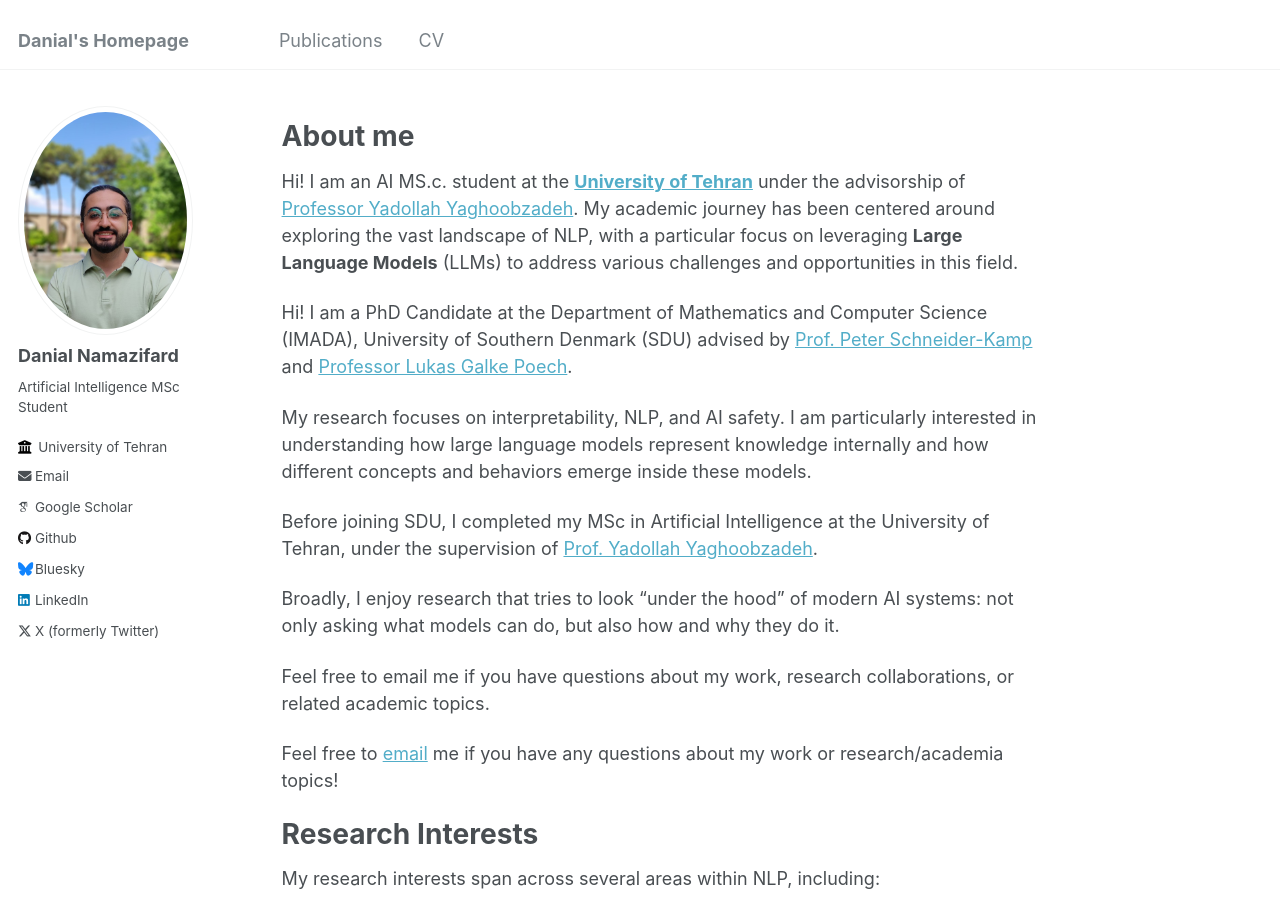
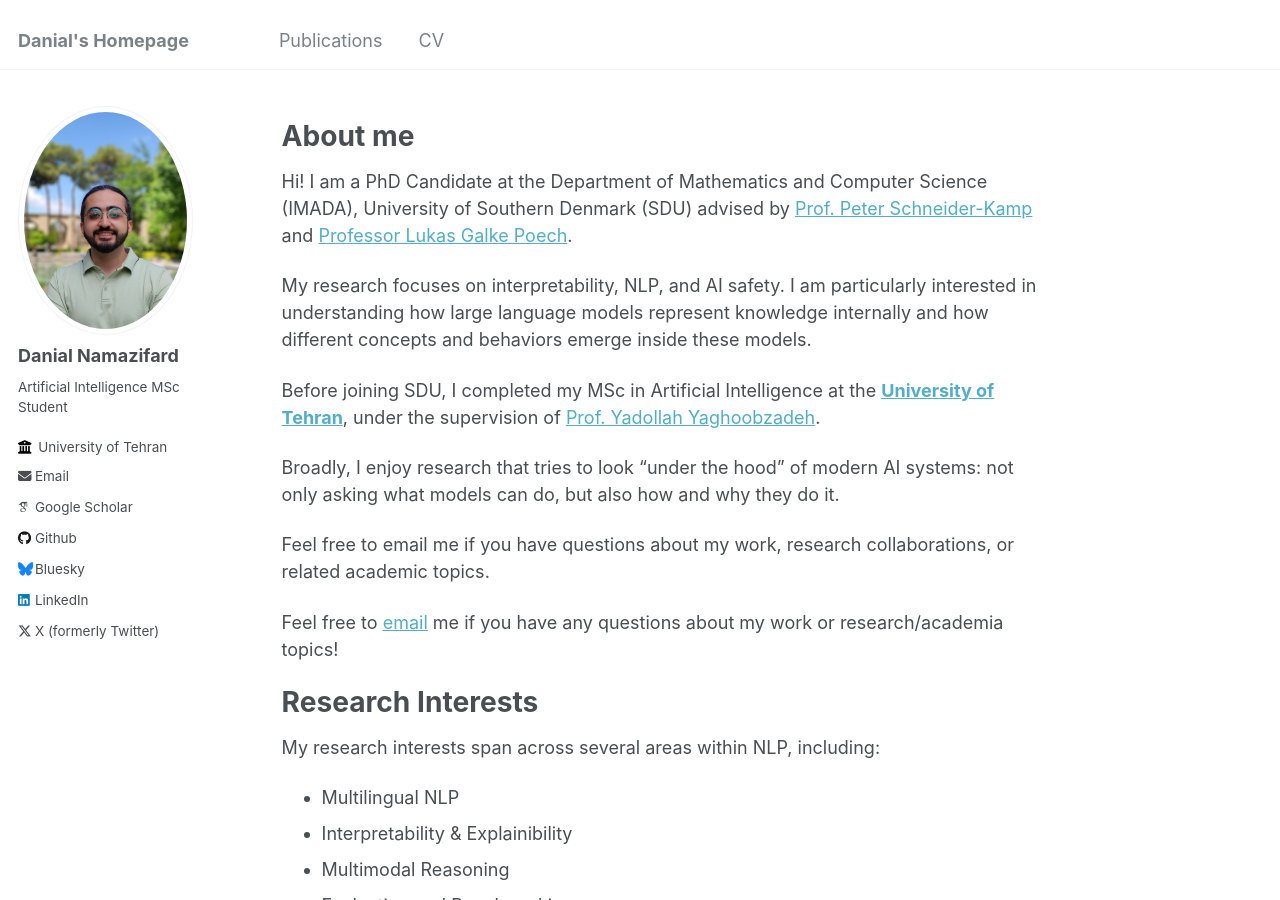
Before and after one commit to namazifard/namazifard.github.io, a Jekyll site: the page built from _pages/about.md, in a window 1280 px wide and 900 px high. Built offline with Jekyll 4.4.1, drawn with Linux system fonts in a browser that asks for light colours; some web fonts are replaced.

Commit message:
Update about.md

```diff
--- a/_pages/about.md
+++ b/_pages/about.md
@@ -10,13 +10,11 @@ redirect_from:
 
 About me
 ======
-Hi! I am an AI MS.c. student at the <b>[University of Tehran](https://www.ut.ac.ir/en)</b> under the advisorship of [Professor Yadollah Yaghoobzadeh](https://yyaghoobzadeh.github.io/). My academic journey has been centered around exploring the vast landscape of NLP, with a particular focus on leveraging <b>Large Language Models</b> (LLMs) to address various challenges and opportunities in this field.
-
 Hi! I am a PhD Candidate at the Department of Mathematics and Computer Science (IMADA), University of Southern Denmark (SDU) advised by [Prof. Peter Schneider-Kamp](https://portal.findresearcher.sdu.dk/da/persons/petersk/) and [Professor Lukas Galke Poech](https://portal.findresearcher.sdu.dk/da/persons/lukas-paul-achatius-galke-poech/).
 
 My research focuses on interpretability, NLP, and AI safety. I am particularly interested in understanding how large language models represent knowledge internally and how different concepts and behaviors emerge inside these models.
 
-Before joining SDU, I completed my MSc in Artificial Intelligence at the University of Tehran, under the supervision of [Prof. Yadollah Yaghoobzadeh](https://yyaghoobzadeh.github.io/).
+Before joining SDU, I completed my MSc in Artificial Intelligence at the <b>[University of Tehran](https://www.ut.ac.ir/en)</b>, under the supervision of [Prof. Yadollah Yaghoobzadeh](https://yyaghoobzadeh.github.io/).
 
 Broadly, I enjoy research that tries to look “under the hood” of modern AI systems: not only asking what models can do, but also how and why they do it.
 
```
